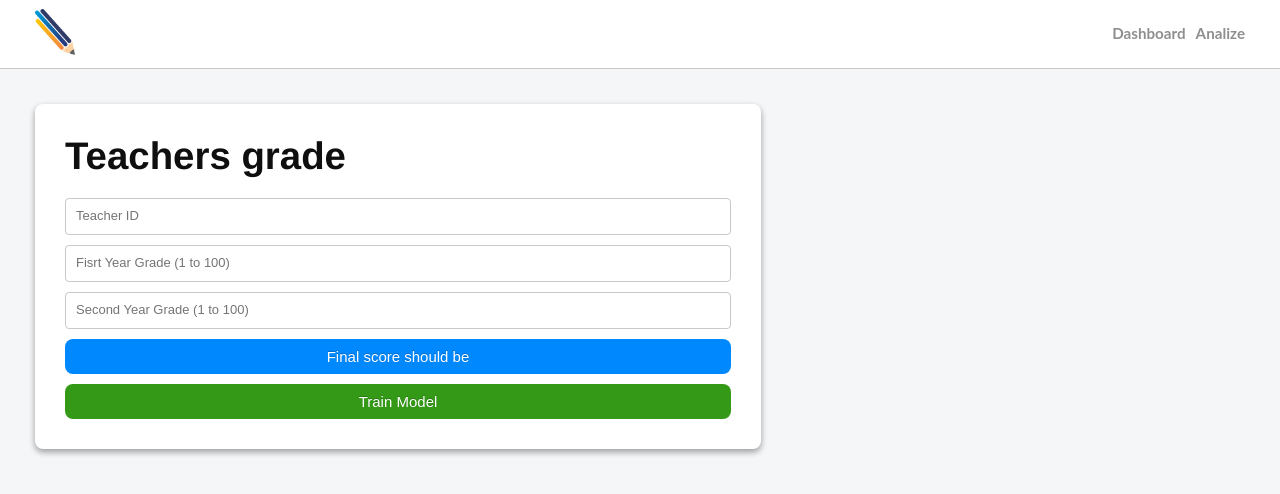
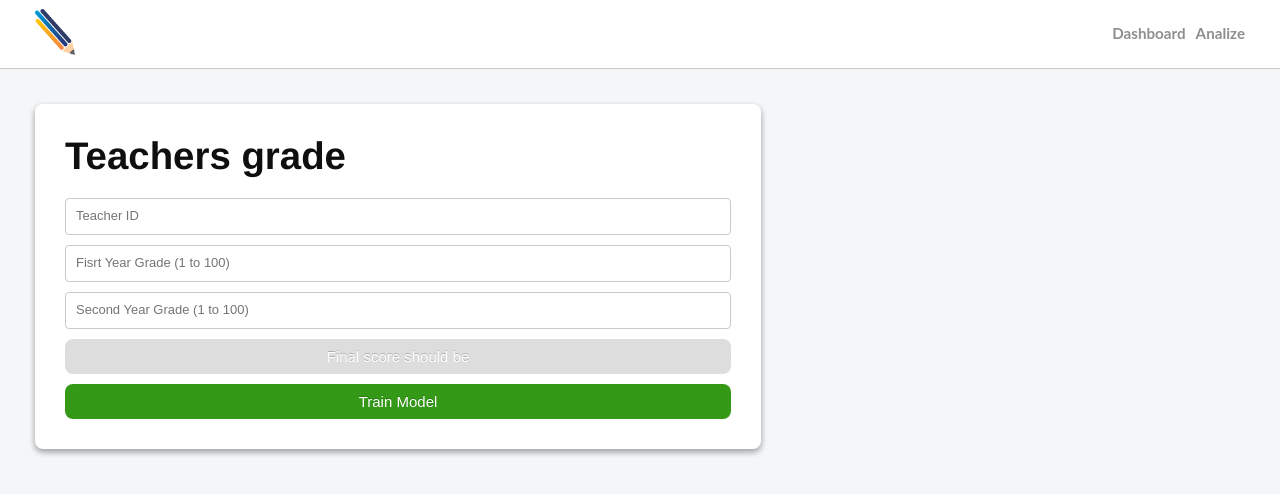
Before and after one commit to esmemag96/AprendizajeAutomaticoEntregaFinal, an Angular app in the folder Frontend/: page / in a window 1280 px wide. Shown: the top 494 px of the page. Built offline with nearby package versions, Linux system fonts and the light colour scheme.

Commit message:
:sparkles: Teacher form validations

```diff
--- a/Frontend/src/app/main-components/home/home.component.html
+++ b/Frontend/src/app/main-components/home/home.component.html
@@ -5,13 +5,40 @@
     <h1 class="title">Teachers grade</h1>
     <form #thisSocoreForm="ngForm" [formGroup]="scoreForm" (ngSubmit)="submitScore()" class="gradeForm">
       <div class="form-group">
-          <input formControlName="id" type="number" name="TeacherID" placeholder="Teacher ID" id="TeacherID" required="required" min="1" max="3">
-          <input formControlName="grade1" type="number" name="1stGrade" placeholder="Fisrt Year Grade (1 to 100)" id="1stGrade" required="required" min="1" max="100">
-          <input formControlName="grade2" type="number" name="2ndGrade" placeholder="Second Year Grade (1 to 100)" id="2ndGrade" required="required" min="1" max="100">
+        <div
+          *ngIf="scoreForm.controls['id'].invalid && (scoreForm.controls['id'].dirty || scoreForm.controls['id'].touched)"
+          class="alert">
+          <div *ngIf="scoreForm.controls['id'].errors.required">
+            Teacher ID is required
           </div>
-        <button class="btn btn-primary btn-block"><span *ngIf="!isLoadingFinalScore">Final score should be</span> <span *ngIf="isLoadingFinalScore">Loading...</span></button>
+        </div>
+        <input formControlName="id" type="number" name="TeacherID" placeholder="Teacher ID" id="TeacherID"
+          required="required" min="1" max="3">
+        <div
+          *ngIf="scoreForm.controls['grade1'].invalid && (scoreForm.controls['grade1'].dirty || scoreForm.controls['grade1'].touched)"
+          class="alert">
+          <div *ngIf="scoreForm.controls['grade1'].errors.required">
+            Garde 1 is required
+          </div>
+        </div>
+        <input formControlName="grade1" type="number" name="1stGrade" placeholder="Fisrt Year Grade (1 to 100)"
+          id="1stGrade" required="required" min="1" max="100">
+        <div
+          *ngIf="scoreForm.controls['grade2'].invalid && (scoreForm.controls['grade2'].dirty || scoreForm.controls['grade2'].touched)"
+          class="alert">
+          <div *ngIf="scoreForm.controls['grade2'].errors.required">
+            Garde 2 is required
+          </div>
+        </div>
+        <input formControlName="grade2" type="number" name="2ndGrade" placeholder="Second Year Grade (1 to 100)"
+          id="2ndGrade" required="required" min="1" max="100">
+      </div>
+      <button class="btn btn-primary btn-block" type="submit" [disabled]="!scoreForm.valid"><span
+          *ngIf="!isLoadingFinalScore">Final score should be</span> <span
+          *ngIf="isLoadingFinalScore">Loading...</span></button>
     </form>
-      <button class="btn btn-secondary btn-block" (click)="trainModel()"><span *ngIf="!isLoadingTrainModel">Train Model</span><span *ngIf="isLoadingTrainModel">Loading...</span></button>
+    <button class="btn btn-secondary btn-block" (click)="trainModel()"><span *ngIf="!isLoadingTrainModel">Train
+        Model</span><span *ngIf="isLoadingTrainModel">Loading...</span></button>
   </div>
   <div *ngIf="result" class="card grade">
     <h1> Prediction Score: {{result}} </h1>
--- a/Frontend/src/app/main-components/home/home.component.scss
+++ b/Frontend/src/app/main-components/home/home.component.scss
@@ -1,7 +1,14 @@
+@import '../../../variables';
+
 .grade{
     width: 60%;
 
     .gradeForm{
         margin-bottom: 10px;
+
+        .alert{
+            font-size: 0.8em;
+            color: $tertiary;
+        }
     }
 }
--- a/Frontend/src/app/main-components/home/home.component.ts
+++ b/Frontend/src/app/main-components/home/home.component.ts
@@ -1,5 +1,5 @@
 import { Component, OnInit } from "@angular/core";
-import { FormBuilder, FormGroup } from "@angular/forms";
+import { FormBuilder, FormGroup, Validators } from "@angular/forms";
 import { ScoreService } from "../../services/score.service";
 import { Score } from "../../model/Score";
 
@@ -34,9 +34,9 @@ export class HomeComponent implements OnInit {
 
   ngOnInit() {
     this.scoreForm = this.formBuilder.group({
-      id: [""],
-      grade1: [""],
-      grade2: [""],
+      id: ['', Validators.required ],
+      grade1: ['', Validators.required ],
+      grade2: ['', Validators.required ],
     });
   }
 
--- a/Frontend/src/styles.scss
+++ b/Frontend/src/styles.scss
@@ -306,6 +306,11 @@ body {
       cursor: pointer;
       background-color: $light;
     }
+
+    &:disabled{
+      background: #dddddd !important;
+      cursor: not-allowed;
+    }
 }
 
   .btn-primary{
```
Lines whose indentation alone changed are shown as unchanged.
